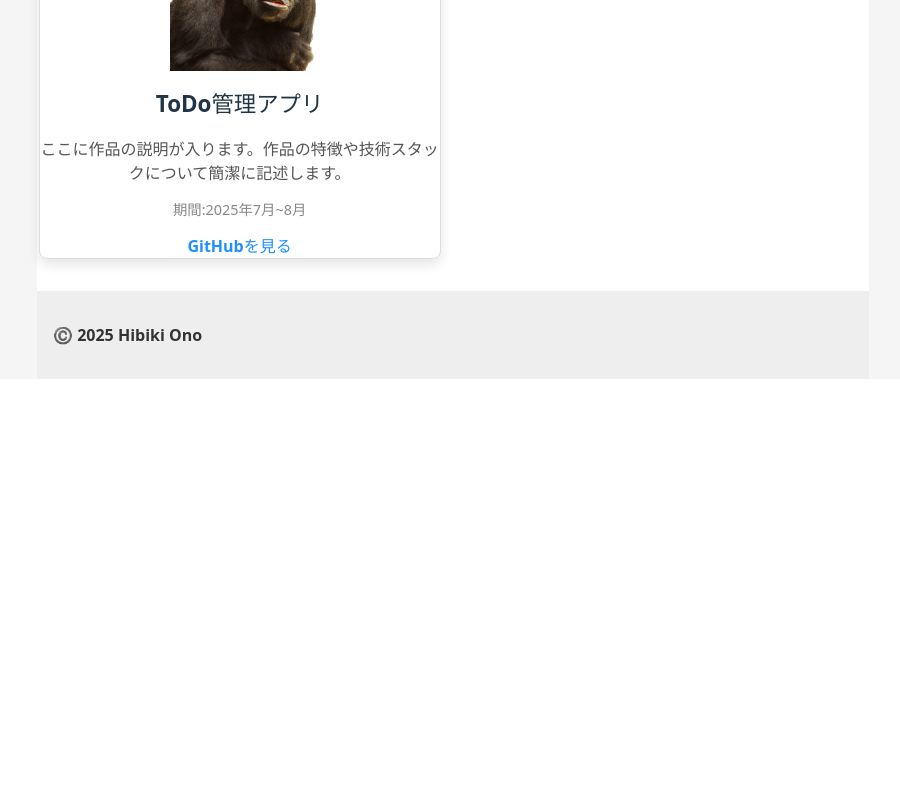
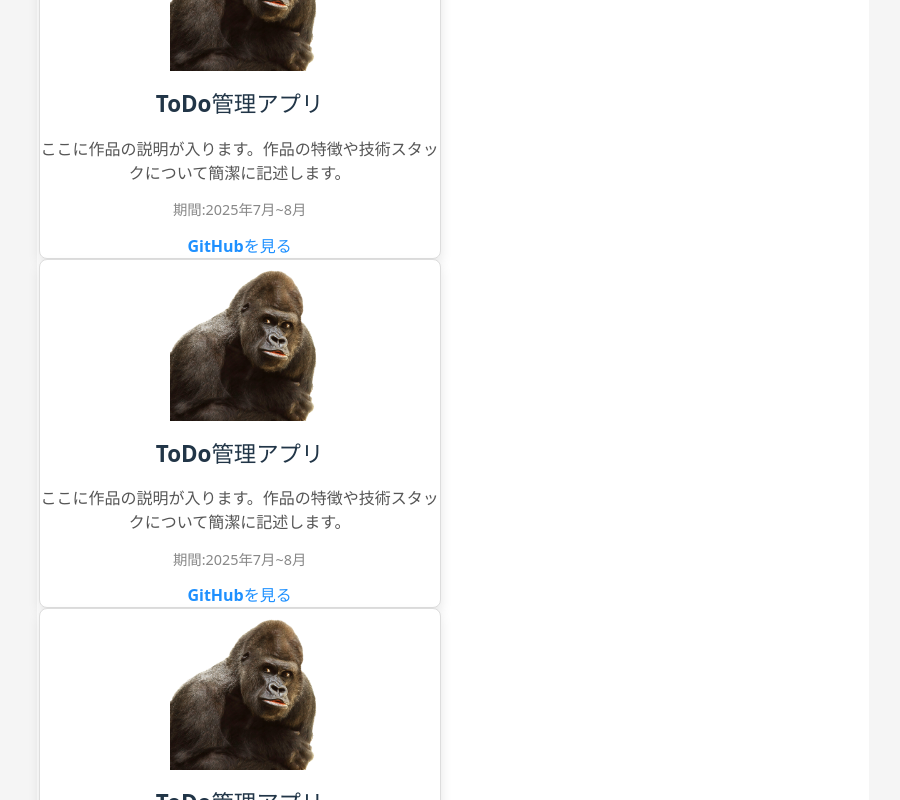
Before and after one commit to OnoHibiki/westdaiyo, a React (Vite) app in the folder about-me-ts/: page / in a window 1280 px wide. Shown: the part 760-1560 px from the top of the page, without its empty margins (187-1087 px from the left). Before the commit the page ends 1139 px from the top, so only its background shows below. Built offline with nearby package versions, Linux system fonts and the light colour scheme.

Commit message:
WorkCard追加

```diff
--- a/about-me-ts/src/components/About.module.css
+++ b/about-me-ts/src/components/About.module.css
@@ -48,3 +48,13 @@
     letter-spacing: 0.06em;
     line-height: 1.8; /* ← 行間調整 */
 }
+
+
+/* WorkSection */
+
+.workHeading{
+    font-size: 1.8rem;
+    font-weight: bold;
+    margin-bottom: 3rem;
+    text-align: center;
+}
--- a/about-me-ts/src/components/About.tsx
+++ b/about-me-ts/src/components/About.tsx
@@ -40,8 +40,13 @@ const About:React.FC = () => {
 
             </div>
 
-            <WorkCard />
-
+            <div className={styles.workSection}>
+                <h2 className={styles.workHeading}>Works</h2>
+                <WorkCard />
+                <WorkCard />
+                <WorkCard />
+                <WorkCard />
+            </div>
 
         </div>
 
--- a/about-me-ts/src/components/WorkCard.module.css
+++ b/about-me-ts/src/components/WorkCard.module.css
@@ -1,9 +1,3 @@
-.workHeading{
-    font-size: 1.8rem;
-    font-weight: bold;
-    margin-bottom: 3rem;
-    text-align: center;
-}
 
 .card{
     display: flex;
--- a/about-me-ts/src/components/WorkCard.tsx
+++ b/about-me-ts/src/components/WorkCard.tsx
@@ -4,10 +4,6 @@ import appImage from "../assets/work.png";
 
 const WorkCard: React.FC = () => {
   return (
-    <div className={styles.workCard}>
-
-        <h2 className={styles.workHeading}>Works</h2>
-
         <div className={styles.card}>
             <img src={appImage} alt="作品サムネイル" className={styles.image} />
             <div className={styles.content}>
@@ -19,8 +15,6 @@ const WorkCard: React.FC = () => {
                 <a href="#" className={styles.link}>GitHubを見る</a>
             </div>
         </div>
-
-    </div>
   );
 };
 
```
